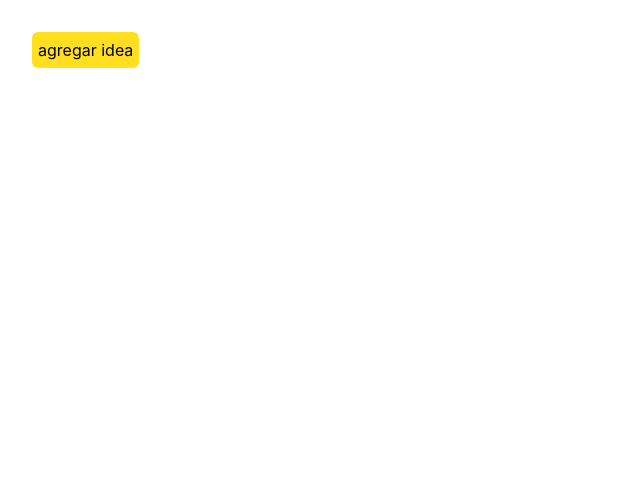
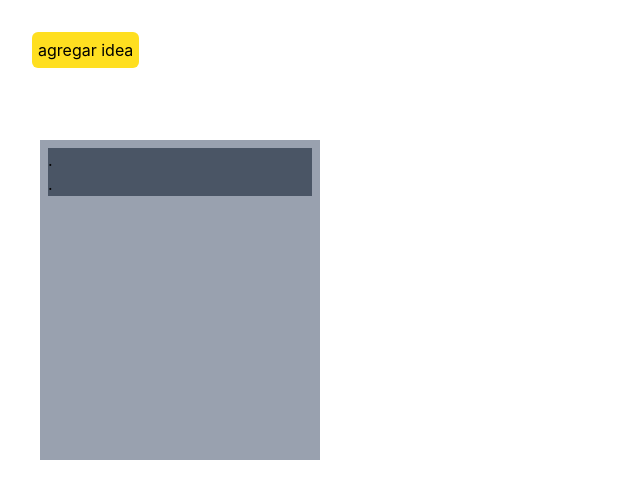
Before and after one commit to Brayan1210-1/AniScope, a React (Vite) app: page / in a window 1280 px wide. Shown: the top 498 px of the page, without its empty margins (0-640 px from the left). Built offline with nearby package versions, Linux system fonts and the light colour scheme.

Commit message:
skeleton failed

```diff
--- a/src/app/App.tsx
+++ b/src/app/App.tsx
@@ -1,4 +1,6 @@
 import { Button } from '../design/atoms/button'
+/*import { Input } from '../design/atoms/input'; */
+import { Skeleton } from '../design/atoms/skeleton';
 
 import '../index.css'
 
@@ -14,7 +16,10 @@ function App() {
 
   return (
     <>
+      { /*<Input name='probando mi input ' placeHolder='ingrese tristeza' key={1} />*/}
       <Button name='agregar idea' style='m-8' onClick={hello} />
+
+      <Skeleton />
     </>
   )
 }
--- /dev/null
+++ b/src/design/atoms/input.tsx
@@ -0,0 +1,15 @@
+/*
+interface InputProps {
+    name: string;
+    placeHolder: string;
+    style?: string;
+}
+
+export function Input({ name, placeHolder, style }: InputProps) {
+    return (
+        <input className={`bg-white border-2 border-black ${style}`} placeholder={placeHolder}  >
+            {name}
+        </input>
+    )
+}
+    */
--- /dev/null
+++ b/src/design/atoms/skeleton.tsx
@@ -0,0 +1,25 @@
+interface SkeletonProps {
+    style?: string
+}
+
+
+export function Skeleton({ style }: SkeletonProps) {
+
+    return (
+        <div className={`bg-gray-400 p-2 max-w-70 min-h-80 m-10  ${style}`} >
+
+            <header className="bg-gray-600 max-inline-3xl">
+                <p> .</p>
+            </header>
+
+            <body>
+                <p> . </p>
+            </body>
+
+            <footer className="bg-gray-600 content-end">
+                <p> .</p>
+            </footer>
+
+        </div>
+    )
+}
```
